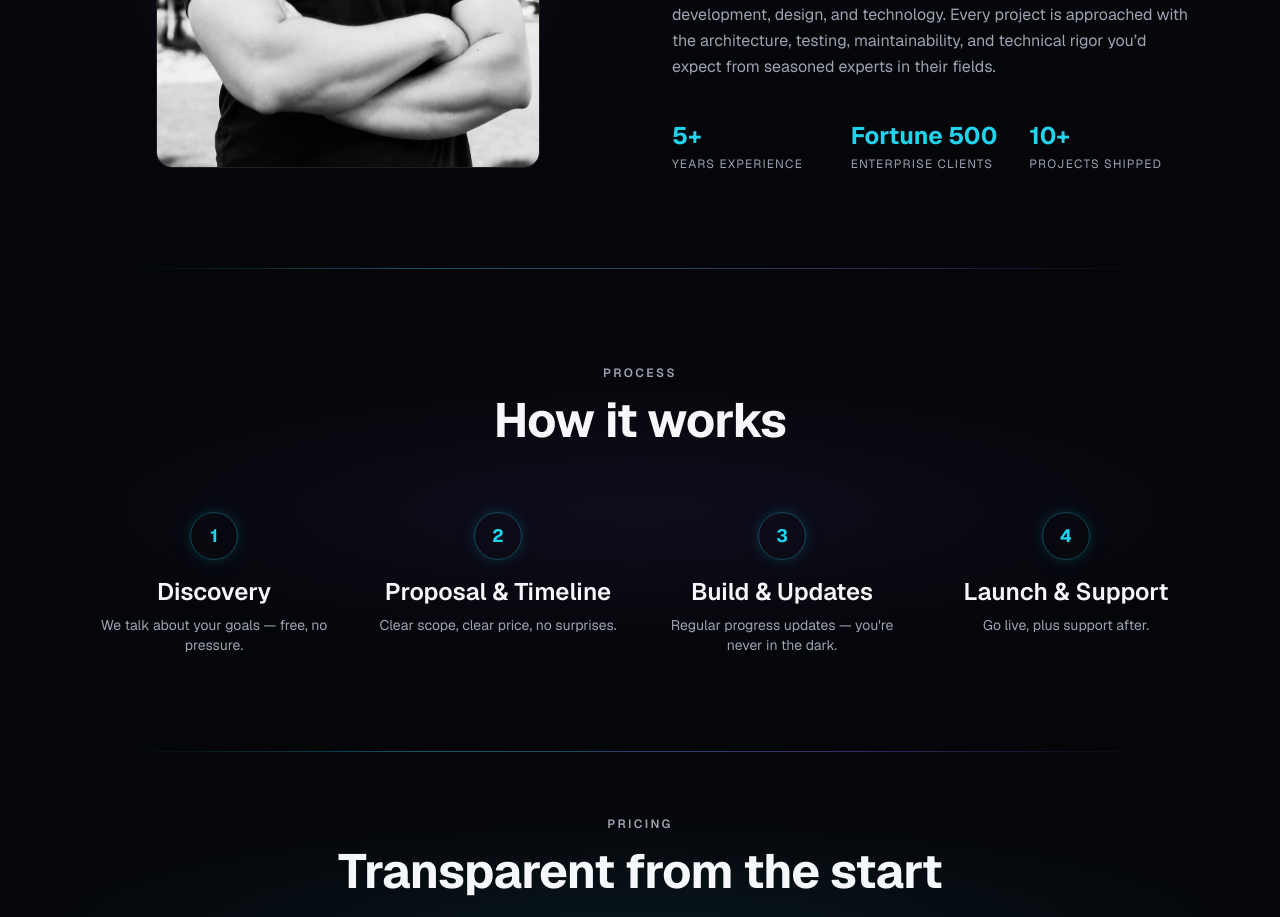
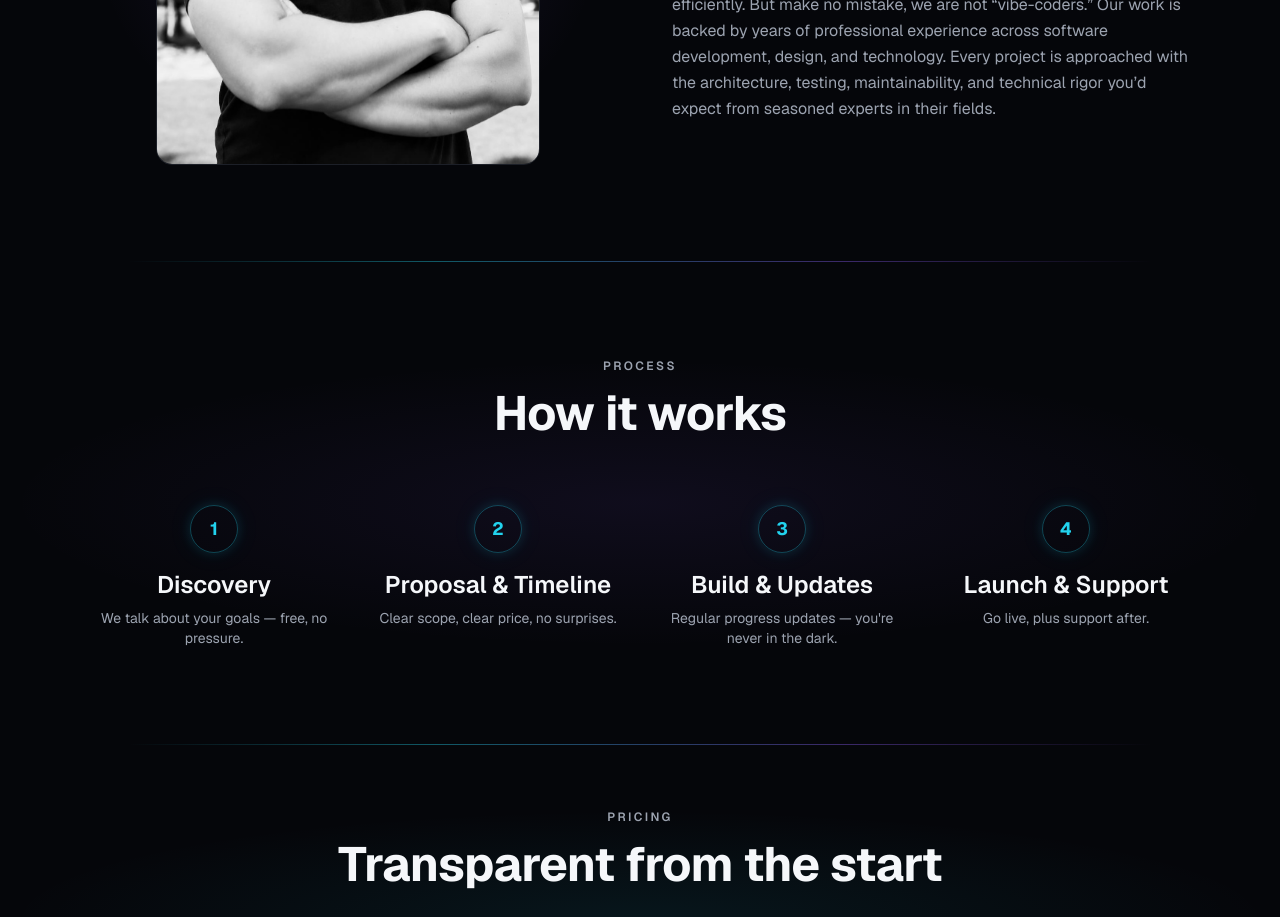
Before and after one commit to ianmaser/maser-labs, a Next.js app: page / in a window 1280 px wide. Shown: the part 2980-3897 px from the top of the page. Built offline with nearby package versions, Linux system fonts and the light colour scheme; no server answers.

Commit message:
remove stats

```diff
--- a/components/sections/About.tsx
+++ b/components/sections/About.tsx
@@ -3,10 +3,10 @@
 import Image from "next/image";
 import GlowContainer from "@/components/ui/GlowContainer";
 import SectionHeading from "@/components/ui/SectionHeading";
-import ScrollReveal, { StaggerContainer, StaggerItem } from "@/components/ui/ScrollReveal";
+import ScrollReveal from "@/components/ui/ScrollReveal";
 import { siteContent } from "@/content/site-content";
 
-const { headline, story, stats } = siteContent.about;
+const { headline, story } = siteContent.about;
 
 export default function About(): React.ReactElement {
   return (
@@ -41,20 +41,6 @@ export default function About(): React.ReactElement {
               <p className="mt-6 text-base leading-relaxed text-text-muted">
                 {story}
               </p>
-
-              {/* Stats block */}
-              <StaggerContainer className="mt-10 grid grid-cols-3 gap-4" stagger={0.12} delay={0.3}>
-                {stats.map((stat) => (
-                  <StaggerItem key={stat.label}>
-                    <p className="text-2xl font-bold" style={{ color: '#22D3EE' }}>
-                      {stat.value}
-                    </p>
-                    <p className="mt-1 text-xs uppercase tracking-widest text-text-muted">
-                      {stat.label}
-                    </p>
-                  </StaggerItem>
-                ))}
-              </StaggerContainer>
             </div>
           </ScrollReveal>
         </div>
--- a/content/site-content.ts
+++ b/content/site-content.ts
@@ -85,11 +85,6 @@ export const siteContent = {
     headline: "Why Maser Labs",
     story:
       "My name is Ian Maser and I'm the founder of Maser Labs. I've spent years in the tech industry building software for enterprise-level companies; large-scale systems where reliability and quality aren't optional. Now my team and I bring that same professional discipline to businesses that want agency-quality work without the traditional agency overhead. We are an AI-driven agency and we use the latest AI tools to move faster, automate repetitive work, and deliver more efficiently. But make no mistake, we are not “vibe-coders.” Our work is backed by years of professional experience across software development, design, and technology. Every project is approached with the architecture, testing, maintainability, and technical rigor you’d expect from seasoned experts in their fields.",
-    stats: [
-      { label: "Years Experience", value: "5+" },
-      { label: "Enterprise Clients", value: "Fortune 500" },
-      { label: "Projects Shipped", value: "10+" },
-    ],
   },
 
   process: [
```
